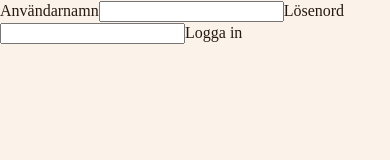
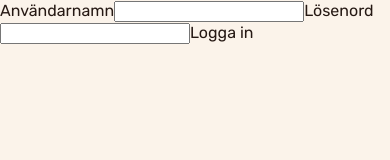
Before and after one commit to stenwall-io/cook-book, a Next.js app: page /auth/signin in a window 390 px wide. Shown: the top 160 px of the page. Built offline with nearby package versions, Linux system fonts and the light colour scheme.

Commit message:
chore: next/font and width breakpoints

```diff
--- a/components/Burger/Burger.styled.tsx
+++ b/components/Burger/Burger.styled.tsx
@@ -6,7 +6,7 @@ interface Props {
 
 export const StyledBurger = styled.button<Props>`
   position: absolute;
-  top: 1.5rem;
+  top: 1rem;
   right: 2rem;
   display: flex;
   flex-direction: column;
--- a/components/Navbar/Navbar.styled.tsx
+++ b/components/Navbar/Navbar.styled.tsx
@@ -4,7 +4,7 @@ export const StyledNavbar = styled.div`
   display: flex;
   align-items: center;
   justify-content: space-between;
-  padding: 2rem;
+  padding: 1rem 2rem;
   max-width: 1600px;
   margin: 0 auto;
   margin-bottom: 4rem;
@@ -12,7 +12,7 @@ export const StyledNavbar = styled.div`
 `;
 
 export const StyledTitle = styled.h1`
-  font-size: 1rem;
-  font-weight: normal;
+  font-size: ${({ theme }) => theme.fontSizes.xl2};
+  font-weight: ${({ theme }) => theme.fontWeights.normal};
   padding-right: 3rem;
 `;
--- a/pages/_app.tsx
+++ b/pages/_app.tsx
@@ -1,5 +1,6 @@
 import Head from 'next/head';
 import type { AppProps } from 'next/app';
+import { Rubik } from 'next/font/google';
 import theme from '@styles/theme';
 import GlobalStyle from '@styles/globalStyles';
 import { SWRConfig } from 'swr';
@@ -10,6 +11,12 @@ const fetcher = (query: string) =>
   fetch(query)
     .then((res) => res.json())
     .then((jsonData) => jsonData);
+
+const rubik = Rubik({
+  weight: ['300', '400', '500', '600', '700'],
+  style: ['normal', 'italic'],
+  subsets: ['latin'],
+});
 
 const MyApp = ({
   Component,
@@ -36,6 +43,12 @@ const MyApp = ({
       >
         <ThemeProvider theme={theme}>
           <GlobalStyle />
+          <style jsx global>{`
+            html,
+            * {
+              font-family: ${rubik.style.fontFamily};
+            }
+          `}</style>
           <SessionProvider session={session}>
             <Component {...pageProps} />
           </SessionProvider>
--- a/pages/_document.tsx
+++ b/pages/_document.tsx
@@ -20,12 +20,12 @@ class MyDocument extends Document {
     return (
       <Html lang="sv">
         <Head>
-          <link rel="preconnect" href="https://fonts.googleapis.com" />
+          {/* <link rel="preconnect" href="https://fonts.googleapis.com" />
           <link rel="preconnect" href="https://fonts.gstatic.com" />
           <link
             href="https://fonts.googleapis.com/css2?family=Rubik:ital,wght@0,300;0,400;0,500;1,300;1,400&display=swap"
             rel="stylesheet"
-          />
+          /> */}
         </Head>
         <body>
           <Main />
--- a/styles/globalStyles.ts
+++ b/styles/globalStyles.ts
@@ -26,6 +26,27 @@ export default createGlobalStyle`
     font-size: ${({ theme }) => theme.fontSizes.base};
     color: ${({ theme }) => theme.colors.foreground};
     line-height: ${({ theme }) => theme.lineHeights.base};
+    height: 100%;
+    min-height: 100vh;
+  }
+
+  main {
+    padding: 2rem;
+    width: 100%;
+    margin: 0 auto;
+    height: 100%;
+
+    @media (min-width: ${({ theme }) => theme.breakpoints.md}) {
+      width: 1100px;
+    }
+
+    @media (min-width: ${({ theme }) => theme.breakpoints.lg}) {
+      width: 1300px;
+    }
+
+    @media (min-width: ${({ theme }) => theme.breakpoints.xl}) {
+      width: 1600px;
+    }
   }
 
   ul {
--- a/styles/theme.ts
+++ b/styles/theme.ts
@@ -192,7 +192,8 @@ const theme: DefaultTheme = {
     sm: '960px',
     md: '1280px',
     lg: '1400px',
-    xl: '1920px',
+    xl: '1640px',
+    xl2:'1920px'
   },
   shadows: {
     xs: '0 2px 8px 1px rgb(104 112 118 / 0.07), 0 1px 1px -1px rgb(104 112 118 / 0.04)',
--- a/types/styled.d.ts
+++ b/types/styled.d.ts
@@ -118,6 +118,7 @@ declare module 'styled-components' {
       md: string;
       lg: string;
       xl: string;
+      xl2: string;
     };
     shadows: {
       xs: string;
```
Also changed, not shown: components/Menu/Menu.styled.tsx (+6 -3 lines).
